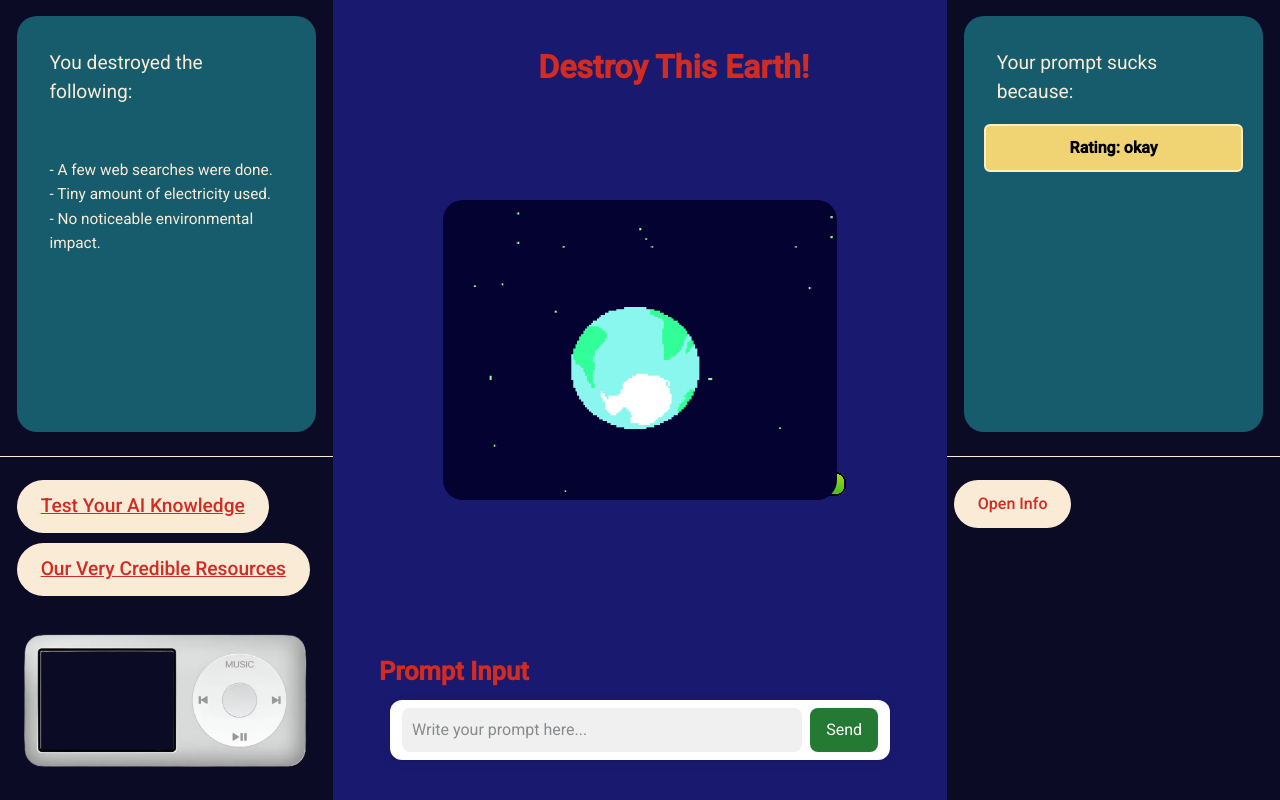
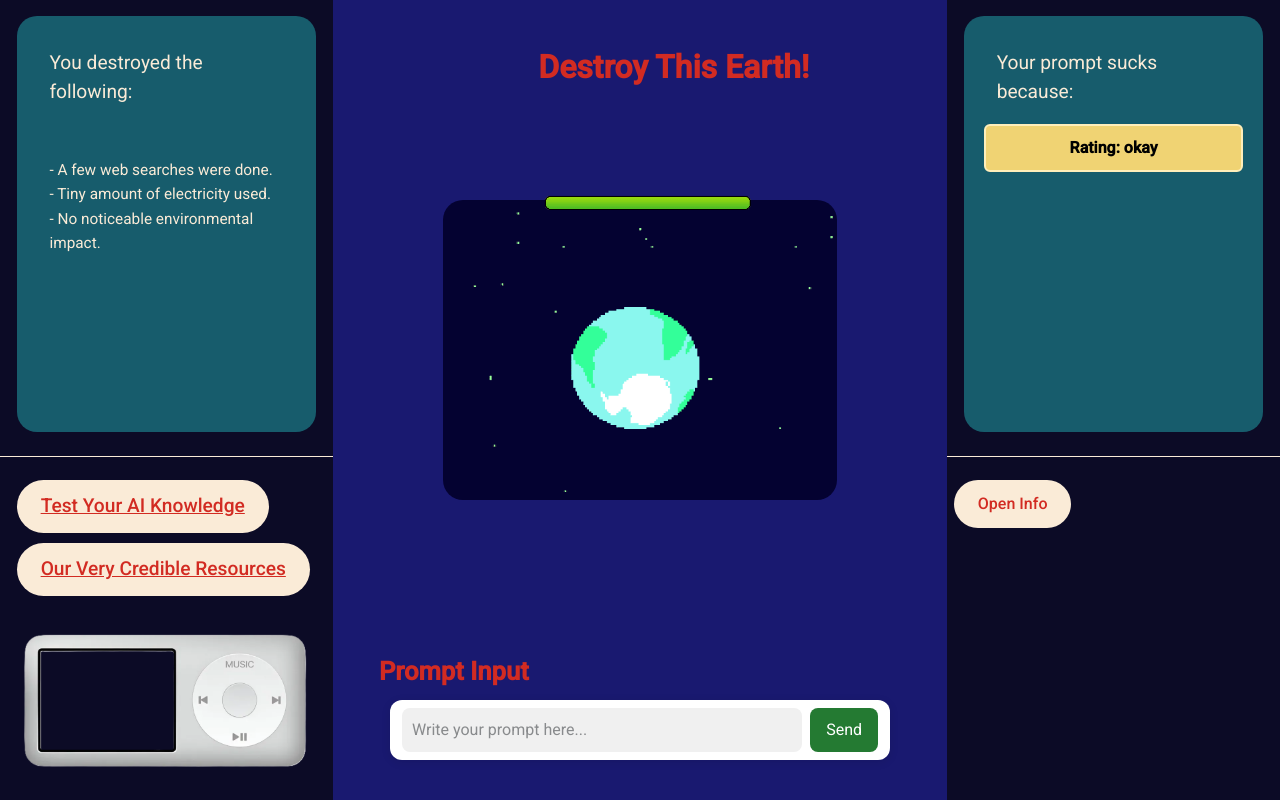
Before and after one commit to adriana-aa/promt-analyzer-app, an Angular app: page / in a window 1280 px wide. Built offline with nearby package versions, Linux system fonts and the light colour scheme.

Commit message:
fix healthbar

```diff
--- a/src/app/app.component.css
+++ b/src/app/app.component.css
@@ -153,10 +153,27 @@
   align-items: center;
 }
 
+.healthbar {
+  position: absolute;
+  top: 12%;
+  left: 50%;
+  transform: translateX(-55%);
+  width: 40%;
+  text-align: center;
+  z-index: 5;
+}
+
+.healthbar img {
+  width: 100%;
+  height: auto;
+}
+
 .earth {
-  width: 100%;
-  max-width: 500px;
-  margin: 20px auto;
+  top: 25%;
+  left: 18%;
+  width: 64%;
+  height: 50%;
+  margin: 0;
 }
 
 .frame7 {
--- a/src/app/app.component.html
+++ b/src/app/app.component.html
@@ -44,7 +44,7 @@
         <div class="title">
           <h1>Destroy This Earth!</h1>
         </div>
-        <div>
+        <div class="healthbar">
           <img src="assets/healthbar.gif" alt="healthbar"/>
         </div>
 
```
